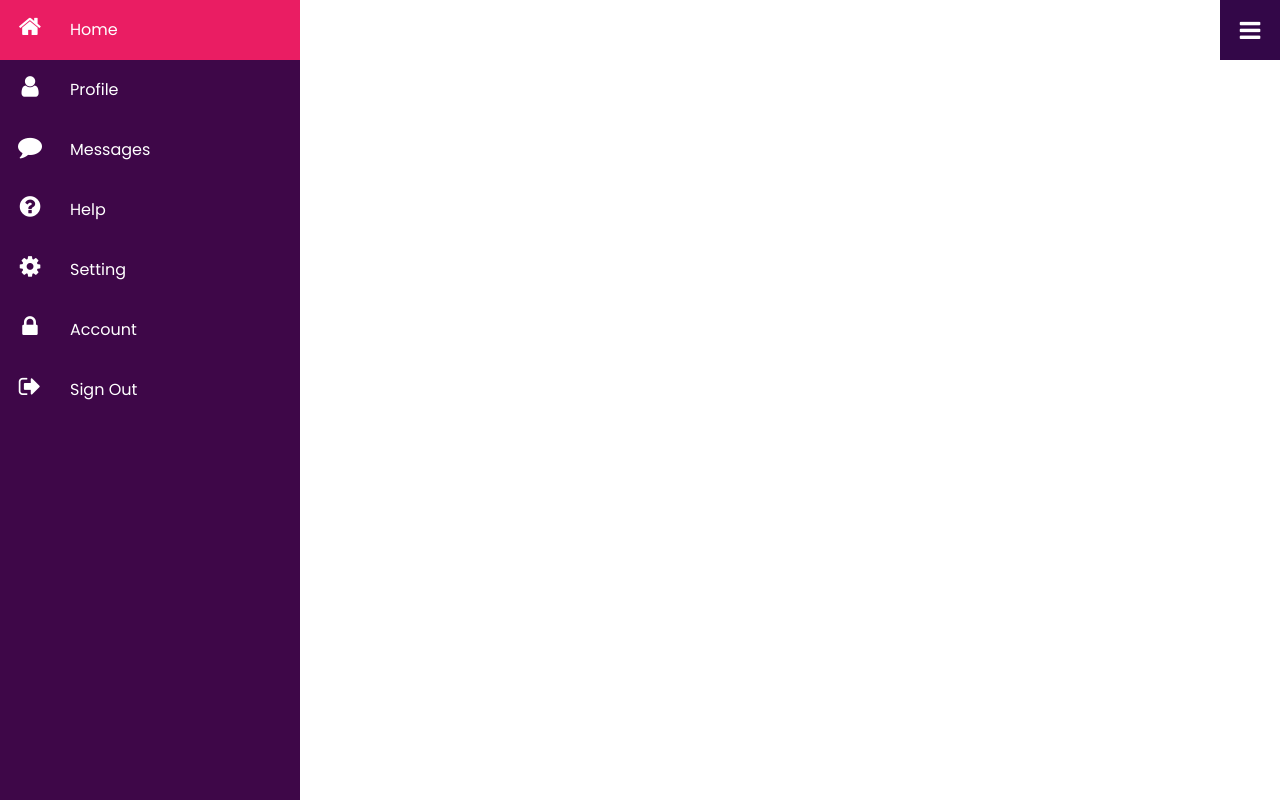
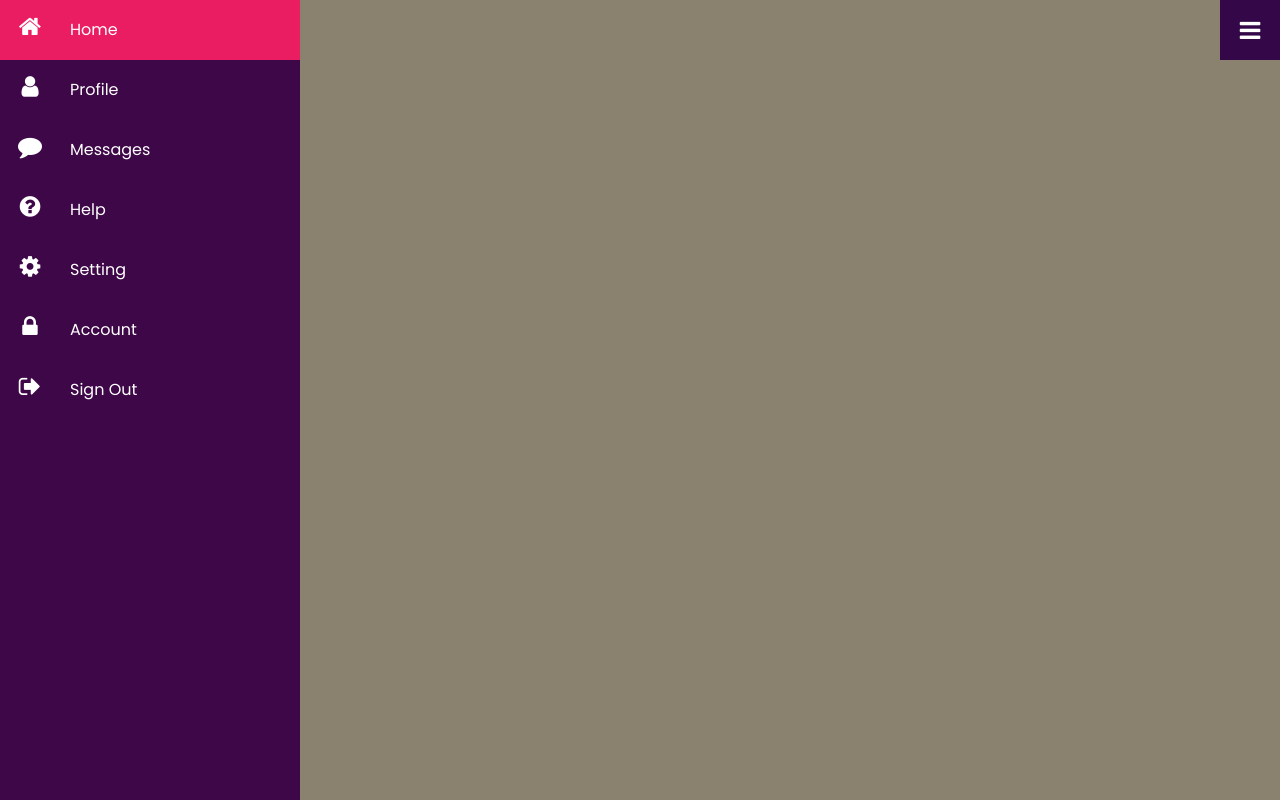
Before and after one commit to Worldofathletes/mysite, a plain HTML site: page index.html in a window 1280 px wide. Drawn offline with Linux system fonts and the light colour scheme.

Commit message:
Update Creative-SideBar-effect.css

```diff
--- a/Creative-SideBar-effect.css
+++ b/Creative-SideBar-effect.css
@@ -12,7 +12,7 @@
     box-sizing: border-box;
     font-family: 'Poppins', sans-serif;
     min-height: 100vh;
-    background: #ffffff;
+    background: #8a826f;
 
 }
 
```
